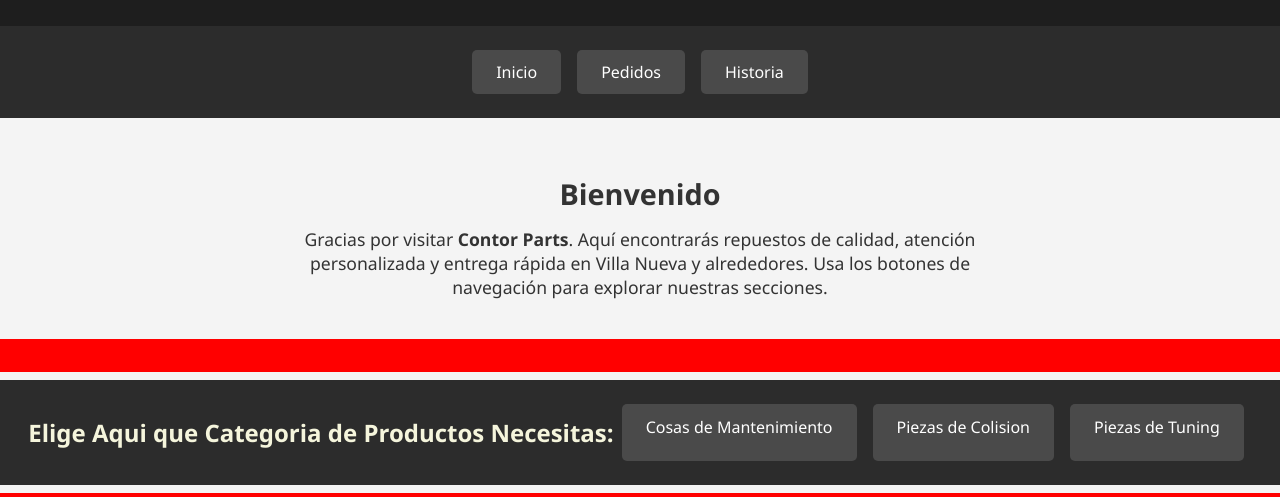
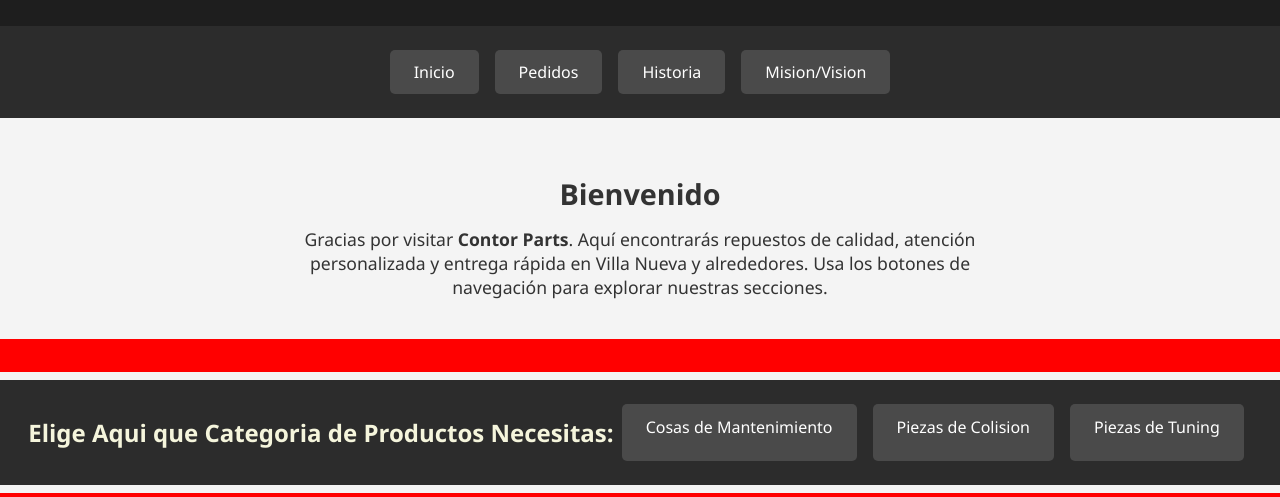
Before and after one commit to DaniLavoe/Laboratorio-IDC, a plain HTML site: page productos.html in a window 1280 px wide. Shown: the part 303-800 px from the top of the page. Drawn offline with Linux system fonts and the light colour scheme.

Commit message:
Update productos.html

```diff
--- a/productos.html
+++ b/productos.html
@@ -142,6 +142,7 @@
     <a href="index.html">Inicio</a>
     <a href="registro.html">Pedidos</a>
     <a href="historia.html">Historia</a>
+     <a href="mision.html">Mision/Vision</a>
   </nav>
 
   <section>
```
